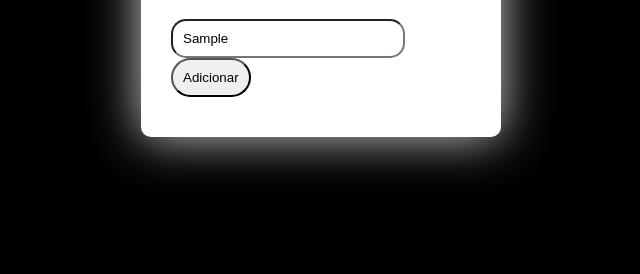
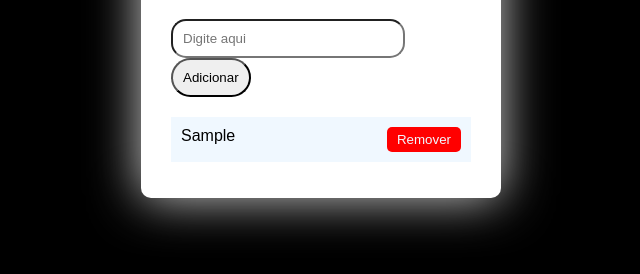
Before and after one commit to Arbustoromano/todo, a plain HTML site: page index.html in a window 1280 px wide. Both pictures are taken after typing "Sample" into the empty fields and a click on the button "Adicionar". Shown: the part 176-450 px from the top of the page, without its empty margins (319-959 px from the left). Drawn offline with Linux system fonts and the light colour scheme.

Commit message:
Add files via upload

```diff
--- a/index.html
+++ b/index.html
@@ -14,5 +14,6 @@
         <ul id="lista-tarefas"></ul>
 
     </div>
+    <script src="./main.js"></script>
 </body>
 </html>
--- a/main.js
+++ b/main.js
@@ -1,6 +1,18 @@
-function adicionarTarefa(){
-   const input = documento.getElementByID('nova-tarefa');
-   const textoTarefa = input.value.trim();
+function adicionarTarefa() {
+  const input = document.getElementById('nova-tarefa');
+  const textoTarefa = input.value.trim();
+
+  if (textoTarefa === '') return;
+
+  const li = document.createElement('li');
+  li.textContent = textoTarefa;
+
+  const botaoRemover = document.createElement('button');
+  botaoRemover.textContent = 'Remover';
+  botaoRemover.onclick = () => li.remove();
+
+  li.appendChild(botaoRemover);
+  document.getElementById('lista-tarefas').appendChild(li);
+
+  input.value = '';
 }
-
-if (textoTarefa === "") return;
```
